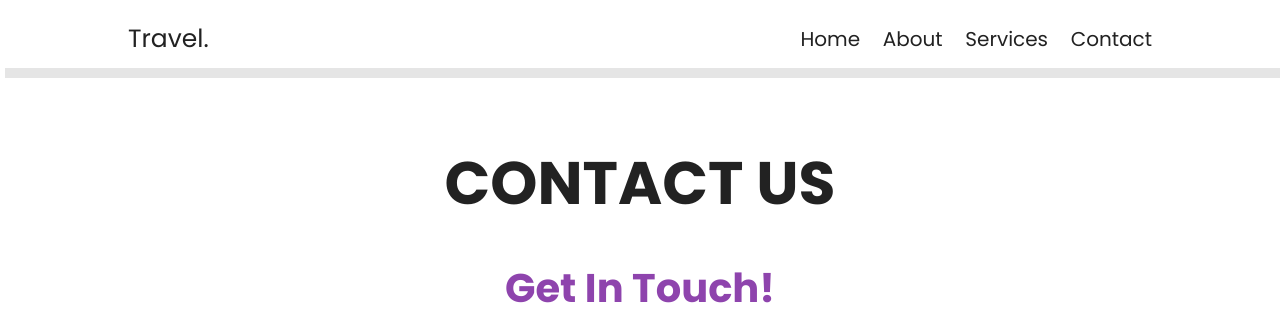
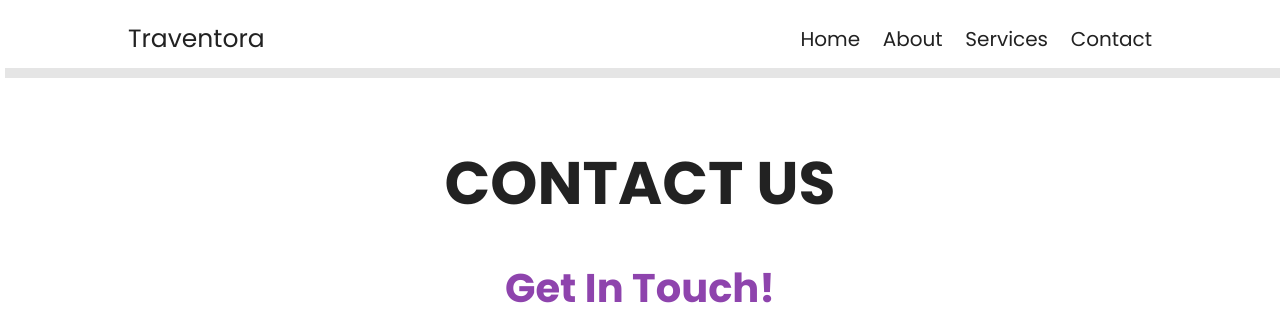
Before and after one commit to Nirosh-Edirisinghe/Tourism_Web, a PHP site: page /contact.php in a window 1280 px wide. Shown: the top 315 px of the page. Run offline with PHP 8.4, Linux system fonts and the light colour scheme; some libraries are stand-ins or nearby versions.

Commit message:
change website name

```diff
--- a/contact.php
+++ b/contact.php
@@ -3,7 +3,7 @@
 <head>
    <meta charset="UTF-8">
    <meta name="viewport" content="width=device-width, initial-scale=1.0">
-   <title>Document</title>
+   <title>Traventora</title>
 
 
 
@@ -21,7 +21,7 @@
 <body>
    <section class="header">
 
-      <a href="home.php" class="logo">travel.</a>
+      <a href="home.php" class="logo">Traventora</a>
 
       <nav class="navbar">
          <a href="home.php">Home</a>
--- a/home.php
+++ b/home.php
@@ -3,7 +3,7 @@
 <head>
    <meta charset="UTF-8">
    <meta name="viewport" content="width=device-width, initial-scale=1.0">
-   <title>Document</title>
+   <title>Traventora</title>
 
 
 
@@ -19,7 +19,7 @@
 <body>
    <section class="header">
 
-      <a href="home.php" class="logo">travel.</a>
+      <a href="home.php" class="logo">Traventora</a>
 
       <nav class="navbar">
          <a href="home.php">Home</a>
@@ -117,7 +117,7 @@
 
          <div class="box">
             <div class="image">
-               <img src="images/adventure.jpg" alt="">
+               <img src="images/adventure1.jpg" alt="">
             </div>
             <div class="content">
                <h3>adventure & tour</h3>
--- a/services.php
+++ b/services.php
@@ -3,7 +3,7 @@
 <head>
    <meta charset="UTF-8">
    <meta name="viewport" content="width=device-width, initial-scale=1.0">
-   <title>Document</title>
+   <title>Traventorat</title>
 
 
 
@@ -21,7 +21,7 @@
 <body>
    <section class="header">
 
-      <a href="home.php" class="logo">travel.</a>
+      <a href="home.php" class="logo">Traventora</a>
 
       <nav class="navbar">
          <a href="home.php">Home</a>
@@ -45,7 +45,7 @@
 
          <div class="box">
             <div class="image">
-               <img src="images/adventure.jpg" alt="">
+               <img src="images/adventure1.jpg" alt="">
             </div>
 
             <div class="content">
```
